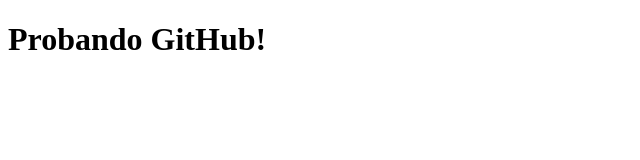
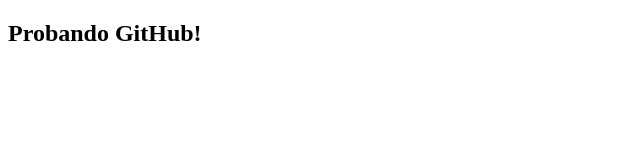
Before and after one commit to lauragcabero/NVL-VCS, a plain HTML site: page index.html in a window 1280 px wide. Shown: the whole page, without its empty margins (0-640 px from the left). Drawn offline with Linux system fonts and the light colour scheme.

Commit message:
cambio de h1 por h2

```diff
--- a/index.html
+++ b/index.html
@@ -7,7 +7,7 @@
 </head>
 <body>
     <header>
-        <h1>Probando GitHub!</h1>
+        <h2>Probando GitHub!</h2>
     </header>
 </body>
 </html>
```
